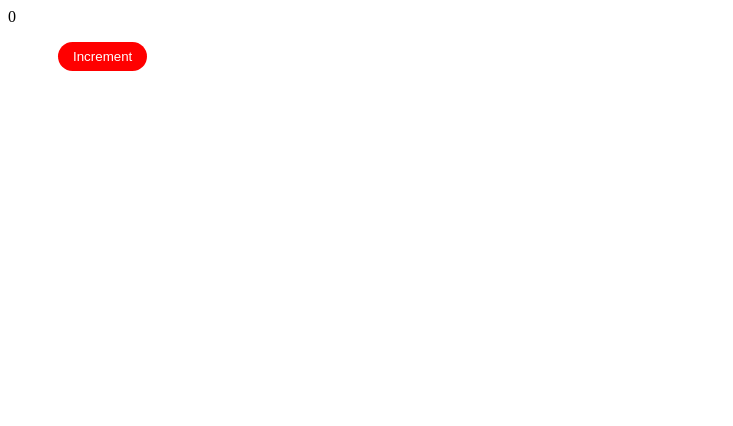
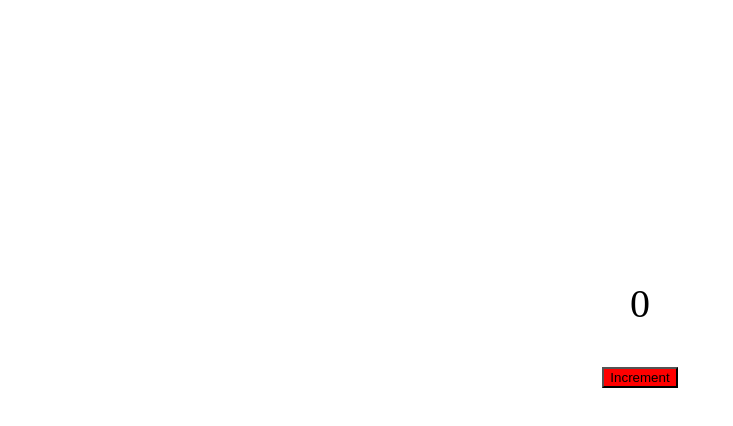
Before and after one commit to RiazanovKS/Frontend-Webpack-Template, a React app: page / in a window 1280 px wide. Shown: the top 426 px of the page, without its empty margins (0-733 px from the left). Built offline with nearby package versions, Linux system fonts and the light colour scheme.

Commit message:
tested css modules and postcss

```diff
--- a/src/ui/App/App.js
+++ b/src/ui/App/App.js
@@ -1,16 +1,28 @@
-import React, { useState, useEffect } from 'react'
+import React from 'react'
 import Button from 'ui/shared/Button'
 
-const App = props => {
+const App =   props => {
   return (
-    <>
-      <p>{props.counter}</p>
+    <div
+      style={{
+        margin: 'auto',
+        display: 'flex',
+        marginTop: '30vh',
+        flexDirection: 'column',
+        alignItems: 'center'
+      }}>
+      <p
+        style={{
+          fontSize: 40
+        }}>
+        {props.counter}
+      </p>
       <Button
-        className="button buttonRed buttonMargin"
+        className="button buttonRed button_red"
         onClick={props.setCounter}>
         Increment
       </Button>
-    </>
+    </div>
   )
 }
 
--- a/src/ui/shared/Button/button.scss
+++ b/src/ui/shared/Button/button.css
@@ -1,9 +1,17 @@
+$color: white;
+
 .button {
+  font-size: 20px;
   border-radius: 17px;
   padding: 7px 15px;
   background-color: purple;
   border: 0;
-  color: white;
+  color: $color;
+  cursor: pointer;
+
+  &_red {
+    color: purple;
+  }
 }
 
 .buttonRed {
--- a/src/ui/shared/Button/index.js
+++ b/src/ui/shared/Button/index.js
@@ -1,7 +1,7 @@
 import React from 'react'
 import classNames from 'classnames/bind'
 
-import styles from './button.scss'
+import styles from './button.css'
 
 let cx = classNames.bind(styles)
 
```
